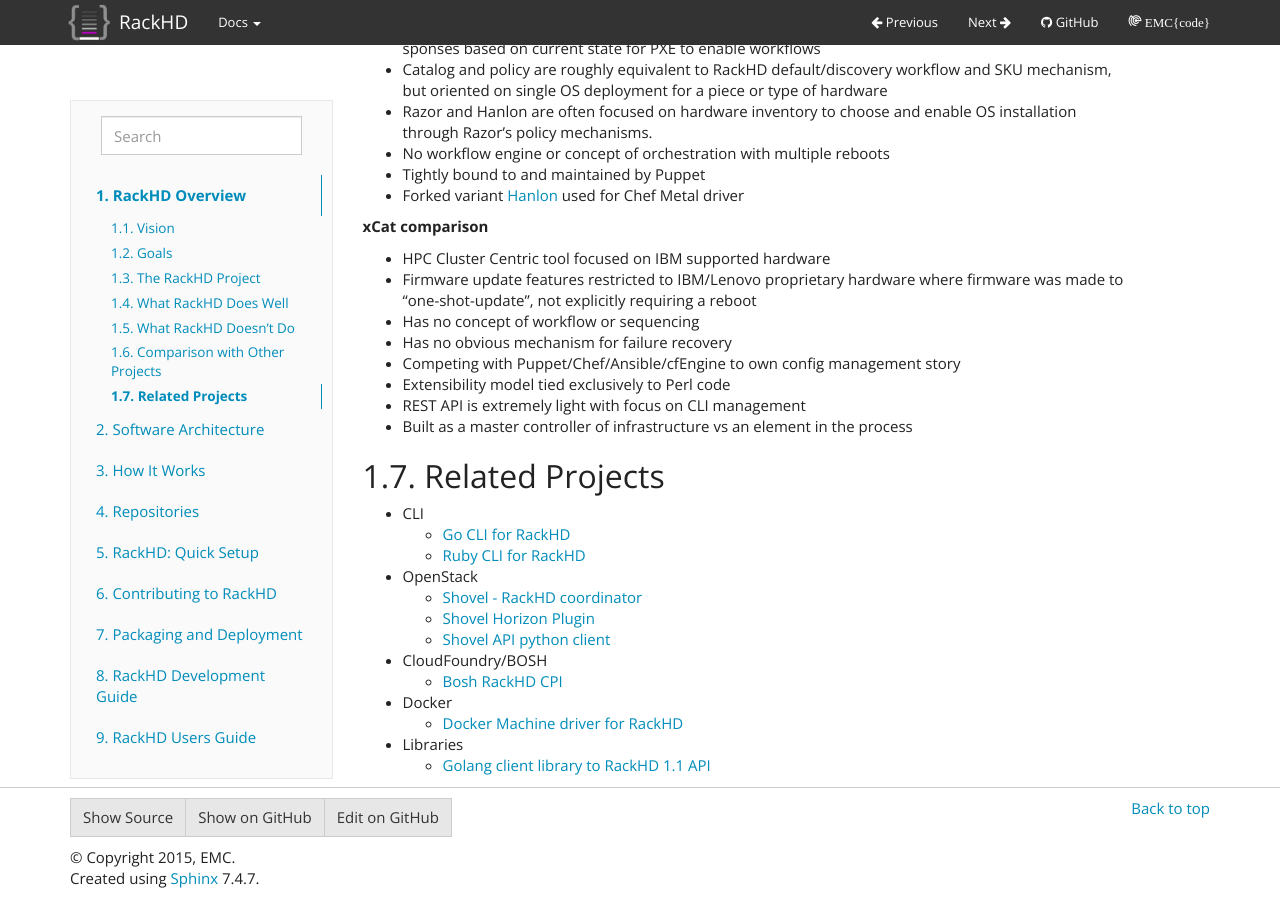
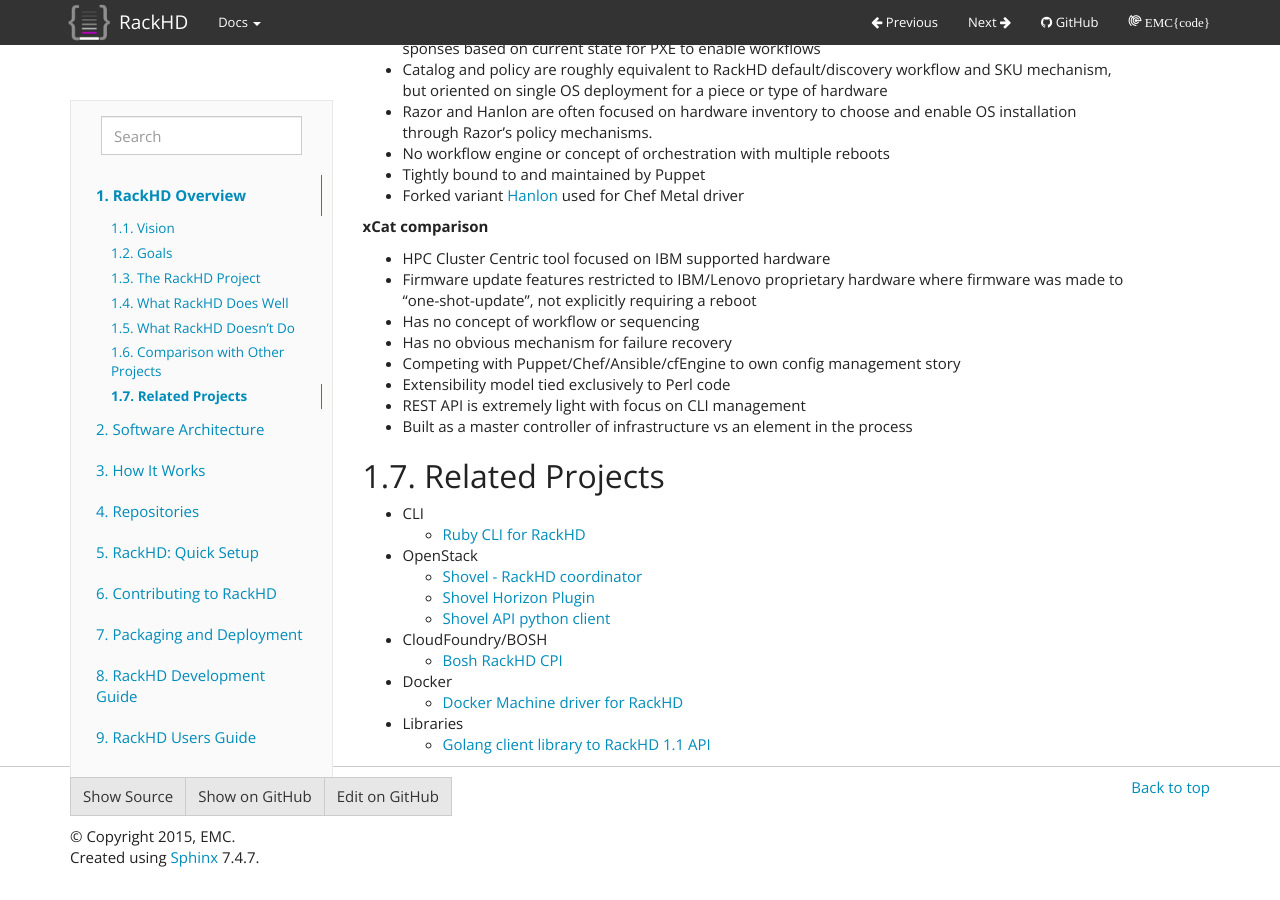
Before and after one commit to RackHD/docs, a Sphinx documentation site: the page built from docs/introduction.rst, in a window 1280 px wide and 900 px high, scrolled down 3027 px. Built offline with Sphinx 7.4.7, drawn with Linux system fonts in a browser that asks for light colours; after the commit the page ends 3906 px from its top, so only the background shows below that.

Commit message:
fixing duplicate and bad placement

```diff
--- a/docs/introduction.rst
+++ b/docs/introduction.rst
@@ -187,7 +187,6 @@
 
 * CLI
 
-  * `Go CLI for RackHD <https://github.com/emccode/gorackhd>`_
   * `Ruby CLI for RackHD <https://github.com/EMC-CMD/rackhd-cli>`_
 
 * OpenStack
```
